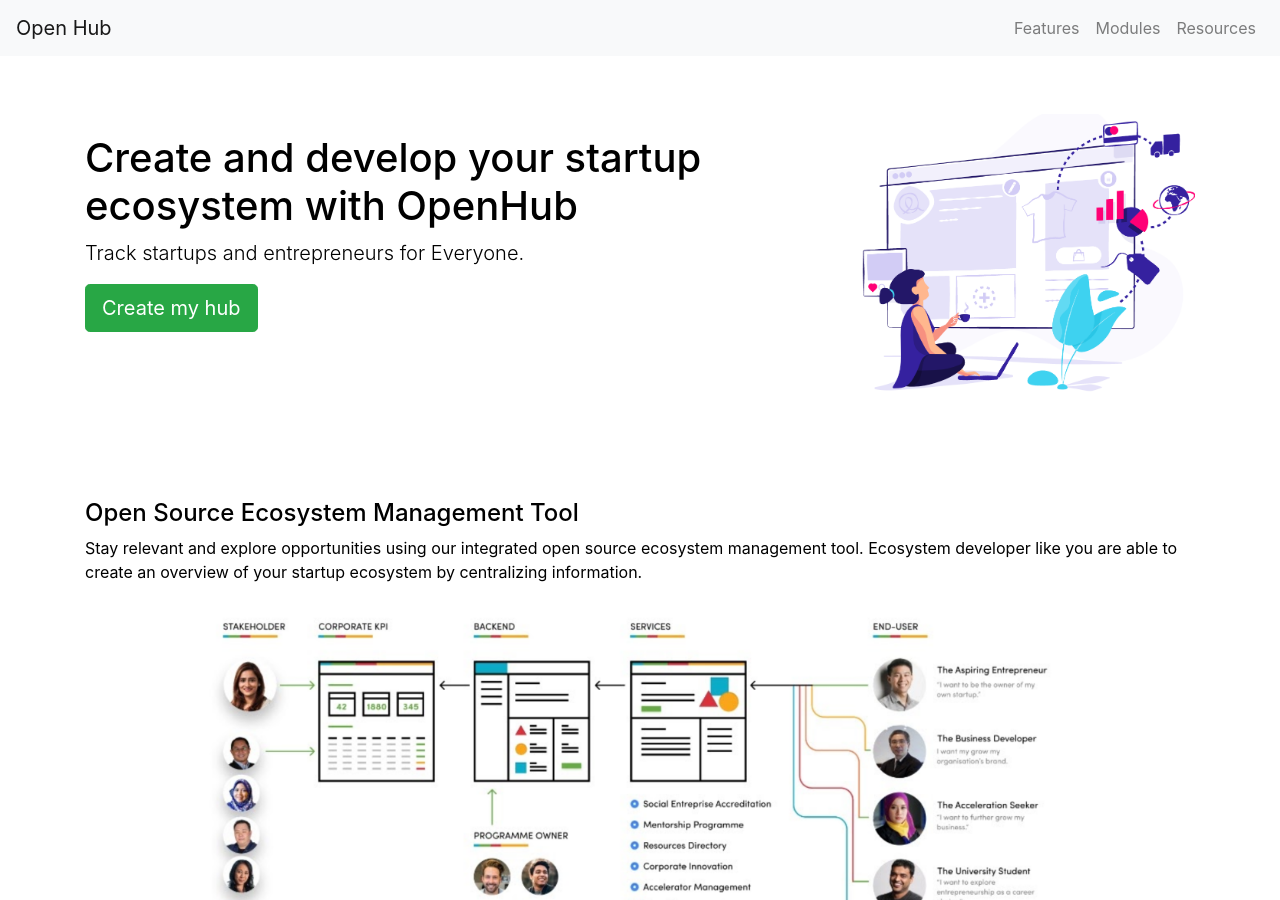
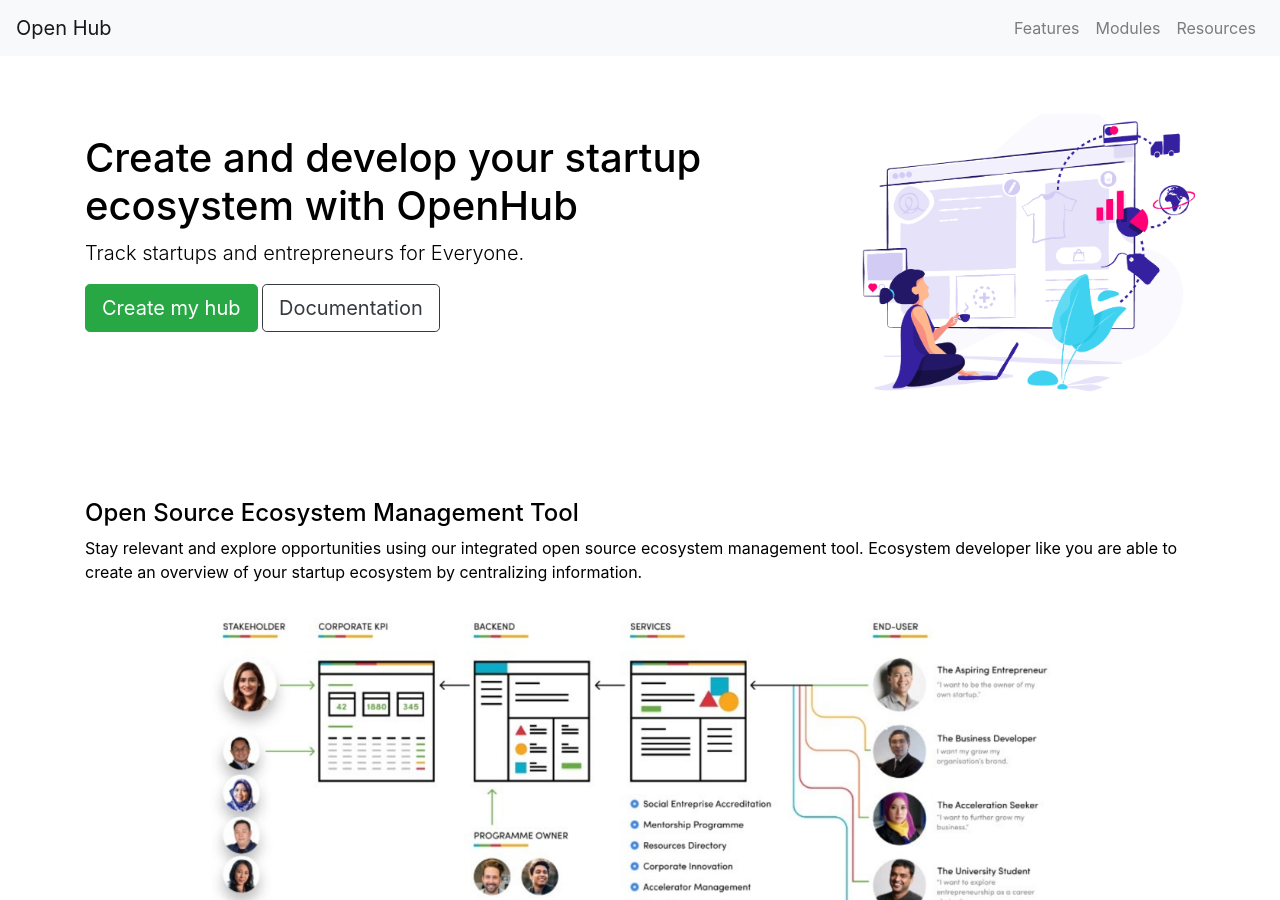
Before and after one commit to mymagic/open_hub, a Jekyll site: the page built from docs/index.html, in a window 1280 px wide and 900 px high. Built offline with Jekyll 4.4.1, drawn with Linux system fonts in a browser that asks for light colours; nearby versions of some CDN libraries.

Commit message:
added more alternative

```diff
--- a/docs/index.html
+++ b/docs/index.html
@@ -14,6 +14,7 @@
                 </h1>
                 <p class="lead">Track startups and entrepreneurs for Everyone. </p>
                 <a class="btn btn-success btn-lg" href="https://github.com/mymagic/open_hub" role="button">Create my hub</a>
+                <a class="btn btn-outline-dark btn-lg" href="https://github.com/mymagic/open_hub/wiki" role="button">Documentation</a>
             </div>
             <div class="col-sm-4 order-xs-1 order-1 order-sm-2 text-center">
                 <img src="{{site.url}}{{ "assets/images/mainIllus.png" | relative_url }}" class="" style="max-width:350px; margin-top:-20px " />
@@ -140,6 +141,9 @@
         <a href="https://www.startupcommons.org/"><img src="{{site.url}}{{ "assets/images/logo/startupcommons.png" | relative_url }}" class="" /></a>
         <a href="https://www.metabeta.com/"><img src="{{site.url}}{{ "assets/images/logo/metabeta.png" | relative_url }}" class="" /></a>
         <a href="https://www.f6s.com/"><img src="{{site.url}}{{ "assets/images/logo/f6s.png" | relative_url }}" class="" /></a>
+        <a href="https://kitesrm.com/"><img src="{{site.url}}{{ "assets/images/logo/kite.png" | relative_url }}" class="" /></a>
+        <a href="https://www.skipsolabs.com/"><img src="{{site.url}}{{ "assets/images/logo/skipso.png" | relative_url }}" class="" /></a>
+        <a href="https://ramenlife.co/"><img src="{{site.url}}{{ "assets/images/logo/ramenlife.png" | relative_url }}" class="" /></a>
     </section>
 
 
```
Also changed, not shown: docs/assets/images/logo/kite.png (added), docs/assets/images/logo/ramenlife.png (added), docs/assets/images/logo/skipso.png (added), 4 other files.
